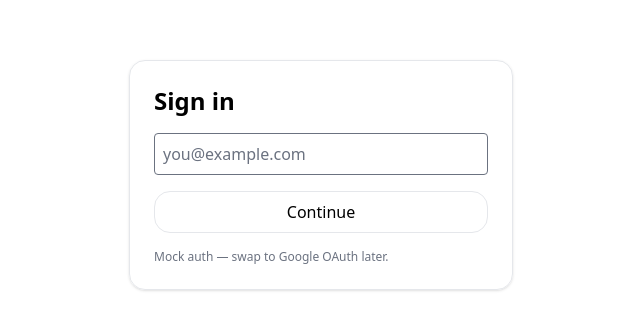
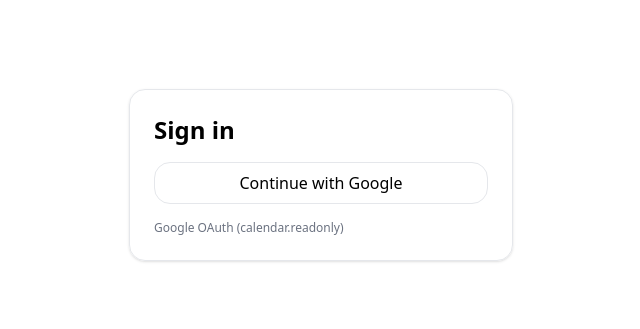
Before and after one commit to samaksh-bajaj/katalyst-calendar-app, a Next.js app: page /login in a window 1280 px wide. Shown: the part 225-554 px from the top of the page, without its empty margins (319-959 px from the left). Built offline with nearby package versions, Linux system fonts and the light colour scheme.

Commit message:
Update page.tsx

```diff
--- a/src/app/login/page.tsx
+++ b/src/app/login/page.tsx
@@ -1,30 +1,19 @@
 "use client";
-import { useState } from "react";
+import { signIn } from "next-auth/react";
 
 export default function LoginPage() {
-  const [email, setEmail] = useState("");
-
-  const onSubmit = async (e: React.FormEvent) => {
-    e.preventDefault();
-    document.cookie = `demo_user_email=${encodeURIComponent(email)}; path=/; max-age=604800`;
-    window.location.href = "/";
-  };
-
   return (
     <main className="min-h-screen grid place-items-center p-6">
-      <form onSubmit={onSubmit} className="w-full max-w-sm space-y-4 border rounded-2xl p-6 shadow">
+      <div className="w-full max-w-sm space-y-4 border rounded-2xl p-6 shadow">
         <h1 className="text-2xl font-semibold">Sign in</h1>
-        <input
-          className="w-full rounded border p-2"
-          placeholder="you@example.com"
-          value={email}
-          onChange={e=>setEmail(e.target.value)}
-          required
-          type="email"
-        />
-        <button className="w-full rounded-2xl border p-2 hover:shadow">Continue</button>
-        <p className="text-xs text-gray-500">Mock auth — swap to Google OAuth later.</p>
-      </form>
+        <button
+          className="w-full rounded-2xl border p-2 hover:shadow"
+          onClick={() => signIn("google")}
+        >
+          Continue with Google
+        </button>
+        <p className="text-xs text-gray-500">Google OAuth (calendar.readonly)</p>
+      </div>
     </main>
   );
 }
```
